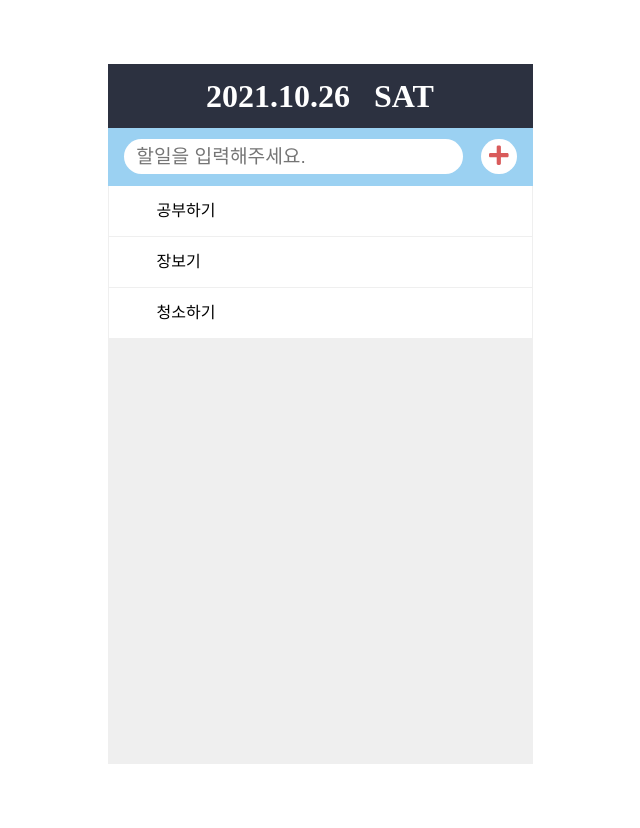
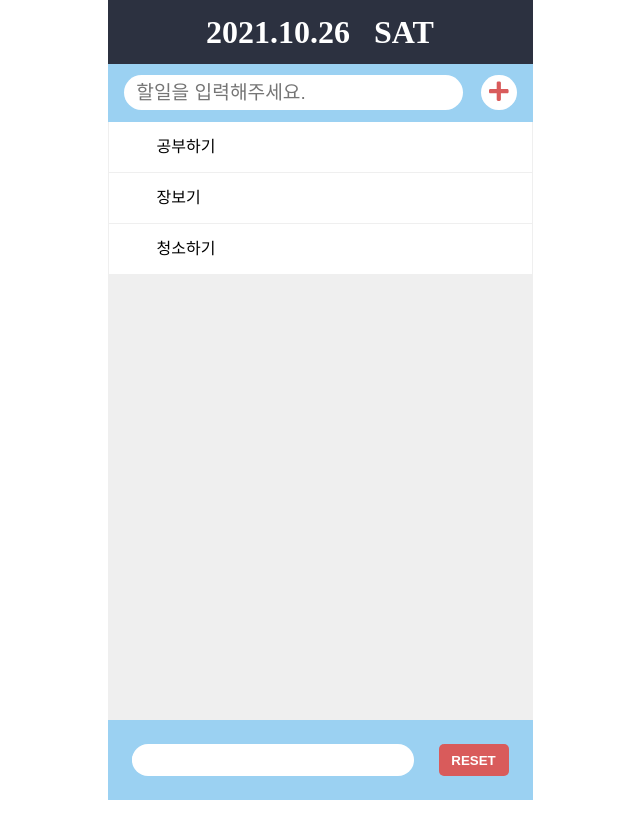
Before and after one commit to NamgyungKim/Todo-list-2021, a React (Create React App) app: page / in a window 1280 px wide. Shown: the whole page, without its empty margins (320-960 px from the left). After the commit the page ends 800 px from the top, so only its background shows below. Built offline with nearby package versions, Linux system fonts and the light colour scheme.

Commit message:
list 완료 퍼센트 게이지기능

```diff
--- a/src/app.css
+++ b/src/app.css
@@ -1,4 +1,4 @@
-.wrap { max-width: 425px; height: 700px; margin: 4rem auto; background-color: #EFEFEF; }
+.wrap { position: relative; max-width: 425px; height: 100vh; margin: 0 auto; background-color: #EFEFEF; }
 header { width: 100%; height: 4rem; text-align: center; background-color: #2C3140; color: #fff; font-weight: bold; font-size: 2rem; line-height: 4rem; cursor: default;}
 
 /* input */
@@ -14,3 +14,9 @@ header { width: 100%; height: 4rem; text-align: center; background-color: #2C314
 .list .check{ display: inline-block; width: 2rem; text-align: center; color: #D95B5B; font-size: 1rem;}
 .list .delete { float: right; width: 2rem; margin-right: .5rem; color: #2C3140; text-align: center; font-size: 1.4rem; opacity: 0; transition: .5s;}
 .list:hover .delete{opacity: 1;}
+
+/* footer */
+.footer{position: absolute; display: flex; justify-content:space-between; left: 0; bottom: 0; width: 100%; height: 5rem; padding: 1.5rem; background-color: #9BD1F2; box-sizing: border-box;}
+.rate { width: 75%; height: 2rem; border-radius: 1em; background-color: white; }
+.rate .gauge{text-align: center; height: 2rem; border-radius: 1em;  background-color: #D95B5B; color: white; font-weight: bold; line-height: 2rem; transition: .5s;}
+.reset_btn{ max-width: 70px; width: 20%; border: none; border-radius: 5px; background-color: #D95B5B; color: white; font-weight: bold; box-sizing: border-box;}
--- a/src/app.jsx
+++ b/src/app.jsx
@@ -1,5 +1,6 @@
 import { useState } from 'react';
 import './app.css';
+import Footer from './components/footer';
 import Header from './components/header';
 import Input from './components/input';
 import List from './components/list';
@@ -11,11 +12,20 @@ const App = () => {
     {name:'청소하기',check: false}
   ])
 
+  const gauge = () => {
+    let done = 0
+    for(let i = 0; i < list.length; i++){
+      list[i].check === true && done++
+    }
+    return Math.floor(done/list.length*100)
+  }
+
   return (
     <div className="wrap">
       <Header />
       <Input list={list} setList={setList} />
       <List list={list} setList={setList}/>
+      <Footer gauge={gauge}/>
     </div>
   );
 }
--- /dev/null
+++ b/src/components/footer.jsx
@@ -0,0 +1,16 @@
+import React from 'react';
+
+const Footer = (props) => {
+  const gauge = props.gauge()
+
+  return (
+    <footer className="footer">
+      <div className="rate">
+        <div className="gauge" style={{width: gauge+'%'}}>{gauge}%</div>
+      </div>
+      <button type="button" className="reset_btn">RESET</button>
+    </footer>
+  )
+}
+
+export default Footer;
```
